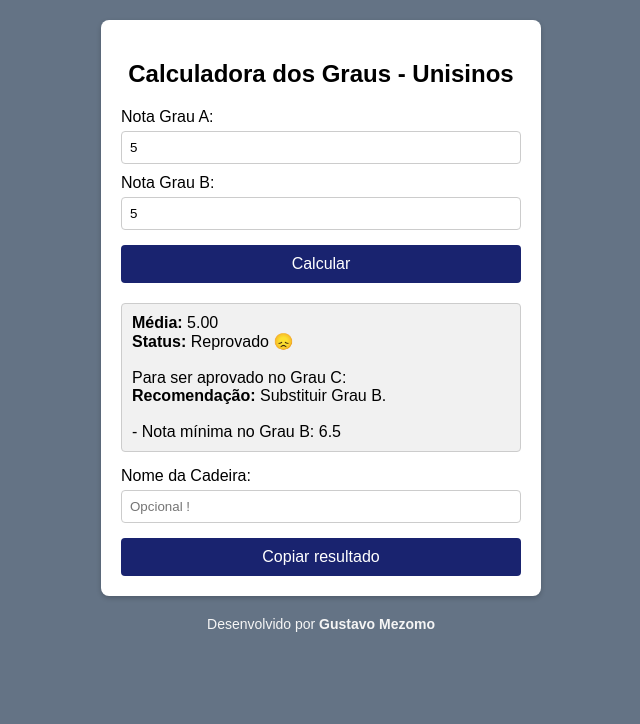
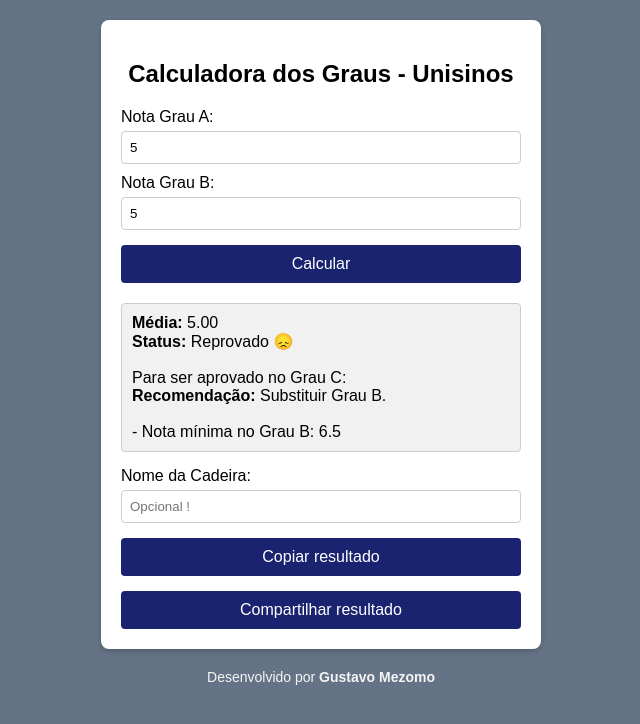
Before and after one commit to gusmezomo/calculadora, a plain HTML site: page index.html in a window 1280 px wide. Both pictures are taken after typing "5", "5" into the empty fields and a click on the button "Calcular". Shown: the whole page, without its empty margins (319-959 px from the left). Drawn offline with Linux system fonts and the light colour scheme.

Commit message:
share buttom

```diff
--- a/index.html
+++ b/index.html
@@ -24,6 +24,8 @@
             <input type="text" id="cadeira" placeholder="Opcional !" />
 
             <button id="copiarBtn" onclick="copiarResultado()">Copiar resultado</button>
+
+            <button id="compartilharBtn" style="display:none;" onclick="compartilharResultado()">Compartilhar resultado</button>
         </div>
 
     </div>
--- a/script.js
+++ b/script.js
@@ -74,9 +74,9 @@ function calcular() {
     }
 
     document.getElementById("extraFields").style.display = "block";
+
+    document.getElementById("compartilharBtn").style.display = "block";
 }
-
-
 
 function bloquearNotasInvalidas(id) {
     const input = document.getElementById(id);
@@ -124,7 +124,26 @@ function copiarResultado() {
     });
 }
 
+function compartilharResultado() {
+    const cadeira = document.getElementById("cadeira").value.trim();
+    const resultDiv = document.getElementById("result");
+    const textoBruto = resultDiv.innerText;
 
+    const textoFormatado =
+        (cadeira ? `📚 Cadeira: ${cadeira}\n` : '') +
+        textoBruto;
+
+    if (navigator.share) {
+        navigator.share({
+            title: 'Resultado da Calculadora Unisinos',
+            text: textoFormatado
+        }).catch((err) => {
+            alert("Erro ao compartilhar: " + err);
+        });
+    } else {
+        alert("Este dispositivo ou navegador não suporta o compartilhamento direto.");
+    }
+}
 
 window.addEventListener('DOMContentLoaded', () => {
     bloquearNotasInvalidas('grauA');
```
